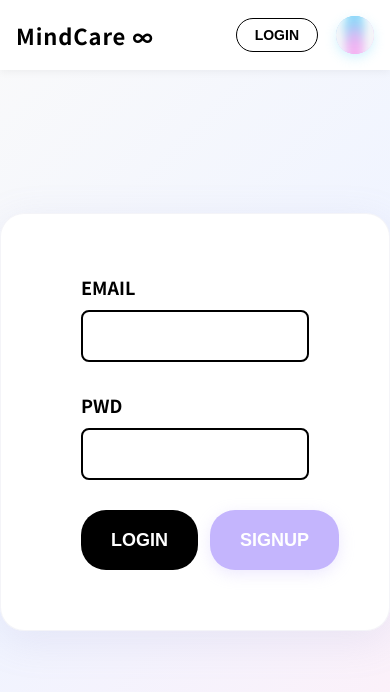
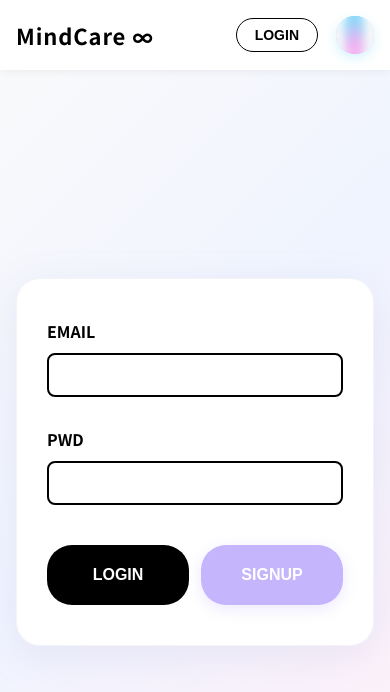
Before and after one commit to SKNETWORKS-FAMILY-AICAMP/SKN18-4th-3team, a React (Create React App) app in the folder frontend/: page /login in a window 390 px wide. Shown: the top 692 px of the page. Built offline with nearby package versions, Linux system fonts and the light colour scheme; no server answers.

Commit message:
refactor:HTML 리팩토링

```diff
--- a/frontend/src/pages/LoginPage.css
+++ b/frontend/src/pages/LoginPage.css
@@ -1,19 +1,37 @@
+/* ===================================
+   LoginPage - 전체 레이아웃
+   =================================== */
 .login-page {
   width: 100%;
   height: 100vh;
-  background: linear-gradient(135deg, #fafafa 0%, #f0f4ff 50%, #fff0f8 100%);
   display: flex;
   flex-direction: column;
-  font-family: "Noto Sans KR", -apple-system, BlinkMacSystemFont, "Segoe UI", sans-serif;
+  background: linear-gradient(135deg, #fafafa 0%, #f0f4ff 50%, #fff0f8 100%);
+  font-family: "Noto Sans KR", -apple-system, BlinkMacSystemFont, "Segoe UI",
+    sans-serif;
+  overflow: hidden;
+}
+
+/* ===================================
+   메인 영역 (Main)
+   =================================== */
+.login-main {
+  flex: 1;
+  display: flex;
+  align-items: center;
+  justify-content: center;
+  margin-top: 80px; /* 헤더 높이 */
+  padding: 20px;
 }
 
 .login-container {
-  flex: 1;
-  display: flex;
-  justify-content: center;
-  align-items: center;
+  width: 100%;
+  max-width: 500px;
 }
 
+/* ===================================
+   로그인 박스 (Login Box)
+   =================================== */
 .login-box {
   background: rgba(255, 255, 255, 0.95);
   backdrop-filter: blur(20px);
@@ -21,8 +39,26 @@
   border-radius: 24px;
   box-shadow: 0 10px 40px rgba(150, 150, 200, 0.15);
   border: 1px solid rgba(200, 200, 220, 0.2);
-  width: 100%;
-  max-width: 500px;
+  animation: fadeInUp 0.5s ease-out;
+}
+
+@keyframes fadeInUp {
+  from {
+    opacity: 0;
+    transform: translateY(20px);
+  }
+  to {
+    opacity: 1;
+    transform: translateY(0);
+  }
+}
+
+/* ===================================
+   폼 그룹 (Form Group)
+   =================================== */
+.login-form {
+  display: flex;
+  flex-direction: column;
 }
 
 .form-group {
@@ -44,6 +80,7 @@
   border-radius: 8px;
   font-size: 16px;
   box-sizing: border-box;
+  transition: border-color 0.2s;
 }
 
 .form-group input:focus {
@@ -51,20 +88,28 @@
   border-color: #333;
 }
 
+/* ===================================
+   에러 메시지 (Error Message)
+   =================================== */
 .error-message {
   color: #e74c3c;
   font-size: 14px;
   margin-bottom: 15px;
   text-align: center;
+  padding: 10px;
+  background: rgba(231, 76, 60, 0.1);
+  border-radius: 8px;
 }
 
+/* ===================================
+   버튼 그룹 (Button Group)
+   =================================== */
 .button-group {
   display: flex;
   gap: 15px;
   margin-top: 40px;
 }
 
-/* 버튼 - 검은색 */
 .btn-login,
 .btn-signup {
   flex: 1;
@@ -83,4 +128,33 @@
 .btn-signup:hover {
   background: #333;
   transform: translateY(-1px);
+  box-shadow: 0 4px 12px rgba(0, 0, 0, 0.2);
 }
+
+/* ===================================
+   반응형 (Responsive)
+   =================================== */
+@media (max-width: 768px) {
+  .login-main {
+    padding: 16px;
+  }
+
+  .login-box {
+    padding: 40px 30px;
+  }
+
+  .form-group label {
+    font-size: 16px;
+  }
+
+  .form-group input {
+    padding: 12px;
+    font-size: 14px;
+  }
+
+  .btn-login,
+  .btn-signup {
+    padding: 12px 24px;
+    font-size: 16px;
+  }
+}
--- a/frontend/src/pages/LoginPage.js
+++ b/frontend/src/pages/LoginPage.js
@@ -24,11 +24,14 @@ function LoginPage() {
 
   return (
     <div className="login-page">
+      {/* Header - 페이지 최상단 고정 */}
       <Header showSidebar={false} />
 
+      {/* Main Content - 헤더 아래 중앙 배치 */}
+      <main className="login-main">
         <div className="login-container">
           <div className="login-box">
-          <form onSubmit={handleLogin}>
+            <form onSubmit={handleLogin} className="login-form">
               <div className="form-group">
                 <label>EMAIL</label>
                 <input
@@ -57,6 +60,7 @@ function LoginPage() {
             </form>
           </div>
         </div>
+      </main>
     </div>
   );
 }
--- a/frontend/src/pages/SignupPage.css
+++ b/frontend/src/pages/SignupPage.css
@@ -1,21 +1,38 @@
+/* ===================================
+   SignupPage - 전체 레이아웃
+   =================================== */
 .signup-page {
   width: 100%;
   height: 100vh;
-  background: linear-gradient(135deg, #fafafa 0%, #f0f4ff 50%, #fff0f8 100%);
   display: flex;
   flex-direction: column;
+  background: linear-gradient(135deg, #fafafa 0%, #f0f4ff 50%, #fff0f8 100%);
   font-family: "Noto Sans KR", -apple-system, BlinkMacSystemFont, "Segoe UI",
     sans-serif;
+  overflow: hidden;
+}
+
+/* ===================================
+   메인 영역 (Main)
+   =================================== */
+.signup-main {
+  flex: 1;
+  display: flex;
+  align-items: center;
+  justify-content: center;
+  margin-top: 80px; /* 헤더 높이 */
+  padding: 20px;
+  overflow-y: auto;
 }
 
 .signup-container {
-  flex: 1;
-  display: flex;
-  justify-content: center;
-  align-items: center;
-  padding: 20px;
+  width: 100%;
+  max-width: 600px;
 }
 
+/* ===================================
+   사인업 박스 (Signup Box)
+   =================================== */
 .signup-box {
   background: rgba(255, 255, 255, 0.95);
   backdrop-filter: blur(20px);
@@ -23,10 +40,29 @@
   border-radius: 24px;
   box-shadow: 0 10px 40px rgba(150, 150, 200, 0.15);
   border: 1px solid rgba(200, 200, 220, 0.2);
-  width: 100%;
-  max-width: 600px;
+  animation: fadeInUp 0.5s ease-out;
 }
 
+@keyframes fadeInUp {
+  from {
+    opacity: 0;
+    transform: translateY(20px);
+  }
+  to {
+    opacity: 1;
+    transform: translateY(0);
+  }
+}
+
+.signup-box form {
+  position: relative;
+  min-height: 500px;
+  padding-bottom: 20px;
+}
+
+/* ===================================
+   스텝 인디케이터 (Step Indicator)
+   =================================== */
 .step-indicator {
   display: flex;
   justify-content: center;
@@ -62,7 +98,7 @@
   color: white;
 }
 
-/* 스텝퍼 원 사이의 라인 - 기본 회색 */
+/* 스텝 연결선 */
 .step-indicator span:not(:last-child)::after {
   content: "";
   position: absolute;
@@ -76,38 +112,22 @@
   transition: background-color 0.3s;
 }
 
-/* 두 번째가 active일 때 1-2 사이 라인 검은색 (2단계 이상) */
-/* 첫 번째가 active이고 다음 형제(두 번째)도 active일 때 첫 번째의 ::after 검은색 */
 .step-indicator span:nth-child(1).active:has(+ span.active)::after {
   background-color: #000;
 }
 
-/* 세 번째가 active일 때 2-3 사이 라인 검은색 (3단계) */
-/* 두 번째가 active이고 다음 형제(세 번째)도 active일 때 두 번째의 ::after 검은색 */
 .step-indicator span:nth-child(2).active:has(+ span.active)::after {
   background-color: #000;
 }
 
-/* Step 1: Avatar & Username */
+/* ===================================
+   Step 1: 아바타 & 사용자명
+   =================================== */
 .avatar-section {
   display: flex;
   flex-direction: column;
   align-items: center;
   margin-bottom: 40px;
-}
-
-/* Step 1 form - NEXT 버튼을 우측 하단에 배치하기 위해 */
-.signup-box form {
-  position: relative;
-  min-height: 500px;
-  padding-bottom: 20px;
-}
-
-/* Step 2, 3 form - Step 1과 동일한 높이와 패딩 */
-.signup-box form:nth-of-type(2),
-.signup-box form:last-of-type {
-  min-height: 500px;
-  padding-bottom: 20px;
 }
 
 .avatar-preview {
@@ -139,10 +159,8 @@
   height: 150px;
   background: white;
   border-radius: 50%;
-  margin: 0 auto;
 }
 
-/* 이미지 선택 버튼 - 검은색, 작게 */
 .btn-image-select {
   padding: 8px 20px !important;
   background: #000 !important;
@@ -152,7 +170,7 @@
   font-size: 14px !important;
   font-weight: 700 !important;
   cursor: pointer;
-  transition: transform 0.2s, box-shadow 0.2s;
+  transition: all 0.2s;
   box-shadow: 0 2px 8px rgba(0, 0, 0, 0.2);
   display: inline-block;
 }
@@ -163,7 +181,9 @@
   box-shadow: 0 4px 12px rgba(0, 0, 0, 0.3);
 }
 
-/* Form Groups */
+/* ===================================
+   폼 그룹 (Form Group)
+   =================================== */
 .form-group {
   margin-bottom: 30px;
 }
@@ -195,6 +215,7 @@
   border-radius: 8px;
   font-size: 16px;
   box-sizing: border-box;
+  transition: border-color 0.2s;
 }
 
 .form-group input:focus {
@@ -204,7 +225,7 @@
 
 .form-group input::placeholder {
   color: #999;
-  opacity: 1; /* 브라우저 기본 opacity 오버라이드 */
+  opacity: 1;
 }
 
 .field-message {
@@ -216,22 +237,29 @@
   color: #e74c3c;
 }
 
-/* Error Message */
+/* ===================================
+   에러 메시지 (Error Message)
+   =================================== */
 .error-message {
   color: #e74c3c;
   font-size: 14px;
   margin-bottom: 15px;
   text-align: center;
+  padding: 10px;
+  background: rgba(231, 76, 60, 0.1);
+  border-radius: 8px;
 }
 
-/* Buttons */
+/* ===================================
+   버튼 그룹 (Button Group)
+   =================================== */
 .button-group {
   position: static;
   margin-top: 40px;
   min-height: 60px;
 }
 
-/* Next 버튼 - 블루/퍼플 톤 (주요 액션) */
+/* Next 버튼 */
 .btn-next {
   padding: 15px 30px;
   background: #c4b5fd;
@@ -241,54 +269,20 @@
   font-size: 18px;
   font-weight: 700;
   cursor: pointer;
-  transition: transform 0.2s, box-shadow 0.2s;
+  transition: all 0.2s;
   box-shadow: 0 4px 15px rgba(196, 181, 253, 0.3);
 }
 
-/* Step 1의 NEXT 버튼만 우측 하단에 배치 */
 .signup-box form:first-of-type .btn-next {
   position: absolute;
   bottom: -20px;
   right: 0;
 }
 
-/* Step 2, 3의 버튼들 - form을 기준으로 Step 1과 동일한 위치 (bottom: -20px) */
 .signup-box form .button-group .btn-next {
   position: absolute;
   bottom: -20px;
   right: 0;
-}
-
-.signup-box form .button-group .btn-back {
-  position: absolute;
-  bottom: -20px;
-  left: 0;
-}
-
-/* Step 3의 SIGNUP 버튼 - 가입 정보 확인 박스 바로 아래에 배치 */
-.signup-box form:last-of-type .button-group {
-  margin-top: 0;
-  position: static;
-}
-
-.signup-box form:last-of-type .signup-summary {
-  margin-bottom: 80px;
-}
-
-/* summary의 높이를 계산해서 form 기준으로 SIGNUP 버튼 배치 (summary 높이 + margin-bottom) */
-.signup-box form:last-of-type .button-group .btn-signup {
-  position: absolute;
-  top: 200px;
-  left: 0;
-  right: 0;
-  width: 100%;
-  transform: none;
-}
-
-.signup-box form:last-of-type .button-group .btn-back {
-  position: absolute;
-  bottom: -20px;
-  left: 0;
 }
 
 .btn-next:hover {
@@ -297,33 +291,7 @@
   box-shadow: 0 6px 20px rgba(196, 181, 253, 0.4);
 }
 
-/* Signup 버튼 - 블루/퍼플 톤 (주요 액션) */
-.btn-signup {
-  flex: 1;
-  padding: 15px 30px;
-  background: #c4b5fd;
-  color: white;
-  border: none;
-  border-radius: 25px;
-  font-size: 18px;
-  font-weight: 700;
-  cursor: pointer;
-  transition: transform 0.2s, box-shadow 0.2s;
-  box-shadow: 0 4px 15px rgba(196, 181, 253, 0.3);
-}
-
-.btn-signup:hover {
-  background: #b3a0fc;
-  transform: translateY(-2px);
-  box-shadow: 0 6px 20px rgba(196, 181, 253, 0.4);
-}
-
-/* Step 3의 SIGNUP 버튼 hover 시 */
-.signup-box form:last-of-type .button-group .btn-signup:hover {
-  transform: translateY(-2px);
-}
-
-/* Back 버튼 - 연한 회색, 좌측 하단 */
+/* Back 버튼 */
 .btn-back {
   padding: 15px 30px;
   background: #e0e0e0;
@@ -333,8 +301,11 @@
   font-size: 18px;
   font-weight: 700;
   cursor: pointer;
-  transition: transform 0.2s, box-shadow 0.2s, background 0.2s;
+  transition: all 0.2s;
   box-shadow: 0 4px 15px rgba(0, 0, 0, 0.1);
+}
+
+.signup-box form .button-group .btn-back {
   position: absolute;
   bottom: -20px;
   left: 0;
@@ -346,7 +317,59 @@
   box-shadow: 0 6px 20px rgba(0, 0, 0, 0.15);
 }
 
-/* Step 3: Summary */
+/* Signup 버튼 */
+.btn-signup {
+  flex: 1;
+  padding: 15px 30px;
+  background: #c4b5fd;
+  color: white;
+  border: none;
+  border-radius: 25px;
+  font-size: 18px;
+  font-weight: 700;
+  cursor: pointer;
+  transition: all 0.2s;
+  box-shadow: 0 4px 15px rgba(196, 181, 253, 0.3);
+}
+
+.btn-signup:hover {
+  background: #b3a0fc;
+  transform: translateY(-2px);
+  box-shadow: 0 6px 20px rgba(196, 181, 253, 0.4);
+}
+
+/* Step 3 버튼 위치 조정 */
+.signup-box form:last-of-type .button-group {
+  margin-top: 0;
+  position: static;
+}
+
+.signup-box form:last-of-type .signup-summary {
+  margin-bottom: 80px;
+}
+
+.signup-box form:last-of-type .button-group .btn-signup {
+  position: absolute;
+  top: 200px;
+  left: 0;
+  right: 0;
+  width: 100%;
+  transform: none;
+}
+
+.signup-box form:last-of-type .button-group .btn-signup:hover {
+  transform: translateY(-2px);
+}
+
+.signup-box form:last-of-type .button-group .btn-back {
+  position: absolute;
+  bottom: -20px;
+  left: 0;
+}
+
+/* ===================================
+   Step 3: 가입 정보 확인
+   =================================== */
 .signup-summary {
   background-color: #f9f9f9;
   padding: 30px;
@@ -379,3 +402,60 @@
   color: #333;
   font-size: 16px;
 }
+
+/* ===================================
+   반응형 (Responsive)
+   =================================== */
+@media (max-width: 768px) {
+  .signup-main {
+    padding: 16px;
+  }
+
+  .signup-box {
+    padding: 40px 30px;
+  }
+
+  .step-indicator {
+    gap: 80px;
+  }
+
+  .step-indicator span:not(:last-child)::after {
+    width: 80px;
+  }
+
+  .avatar-preview {
+    width: 150px;
+    height: 150px;
+  }
+
+  .avatar-placeholder {
+    width: 120px;
+    height: 120px;
+    font-size: 70px;
+  }
+
+  .form-group label {
+    font-size: 16px;
+  }
+
+  .form-group input {
+    padding: 12px;
+    font-size: 14px;
+  }
+
+  .btn-next,
+  .btn-back,
+  .btn-signup {
+    padding: 12px 24px;
+    font-size: 16px;
+  }
+
+  .summary-item label {
+    min-width: 120px;
+    font-size: 14px;
+  }
+
+  .summary-item span {
+    font-size: 14px;
+  }
+}
```
Also changed, not shown: frontend/src/pages/MainPage.css (+31 -6 lines), frontend/src/pages/SignupPage.js (+6 -2 lines). Lines whose indentation alone changed are shown as unchanged.
